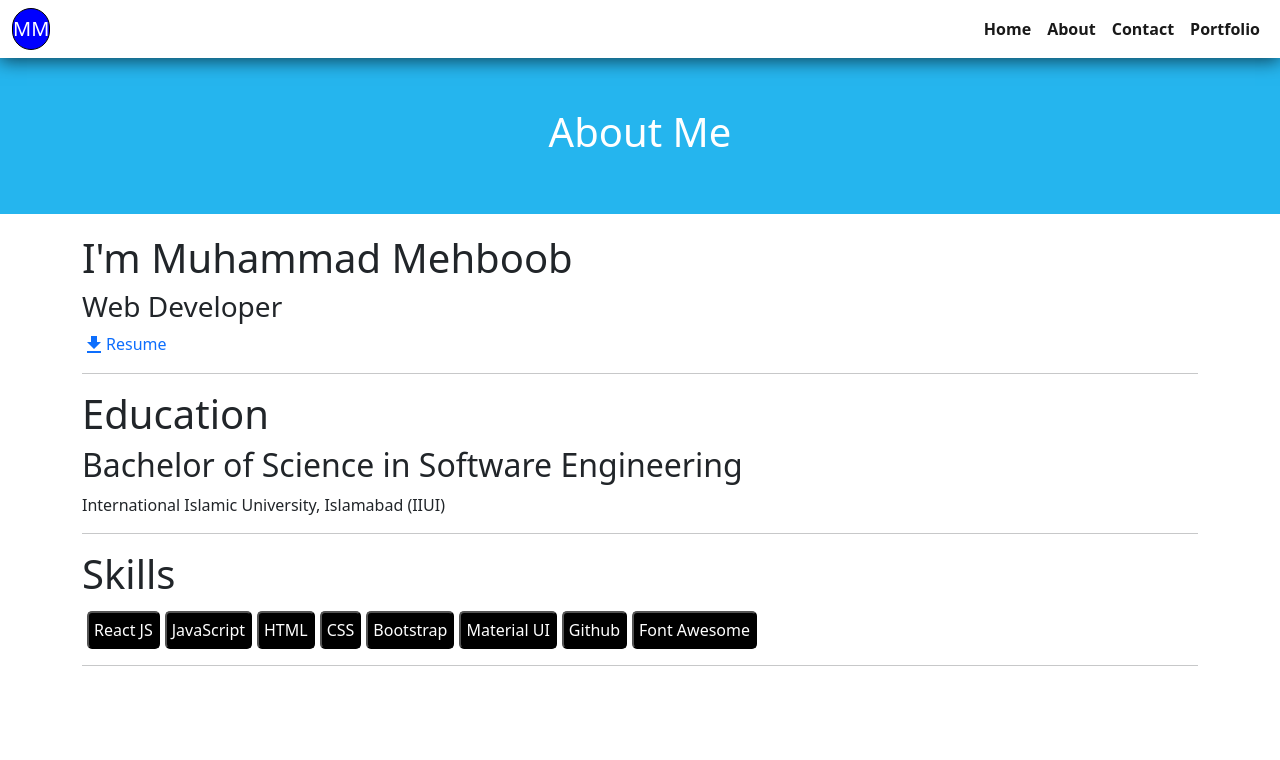
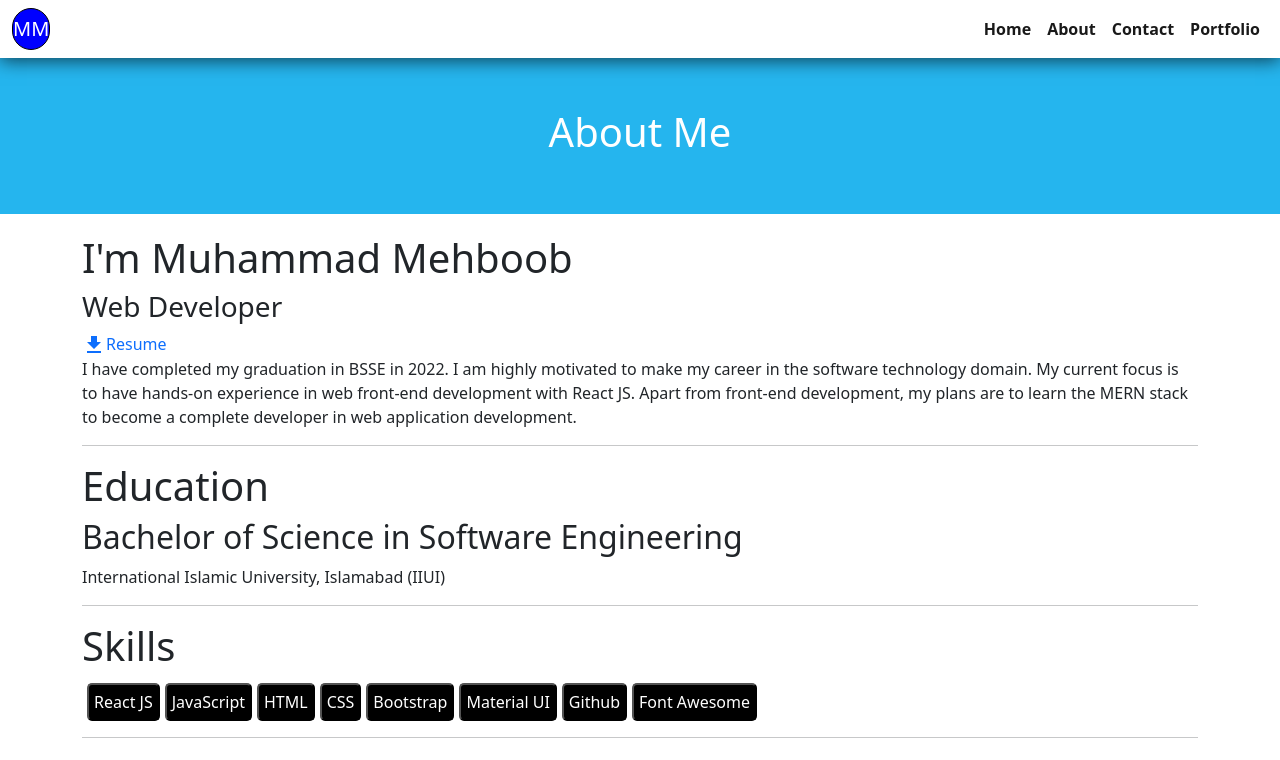
Before and after one commit to mehbooblilla/mehboobPortfolio, a React (Create React App) app: page /About in a window 1280 px wide. Shown: the top 760 px of the page. Built offline with nearby package versions, Linux system fonts and the light colour scheme.

Commit message:
modify about page

```diff
--- a/src/pages/About.jsx
+++ b/src/pages/About.jsx
@@ -2,7 +2,7 @@ import React from 'react'
 import '../Styles/About.css'
 import DownloadIcon from '@mui/icons-material/Download';
 import { Link } from 'react-router-dom';
-import resume from '../assets/Mehboob-Resume.pdf'
+import resume from '../assets/Mehboob.pdf'
 
 function About() {
     return (
@@ -18,6 +18,10 @@ function About() {
                 <h1>I'm Muhammad Mehboob</h1>
                 <h3>Web Developer</h3>
                 <Link className='downLink' to={resume} target="_blank" download><DownloadIcon />Resume</Link>
+                <p>I have completed my graduation in BSSE in 2022. I am highly motivated to make my career in the
+                    software technology domain. My current focus is to have hands-on experience in web front-end
+                    development with React JS. Apart from front-end development, my plans are to learn the MERN stack
+                    to become a complete developer in web application development.</p>
 
 
             </div>
--- a/src/pages/Portfolio.jsx
+++ b/src/pages/Portfolio.jsx
@@ -4,6 +4,7 @@ import gymImg from '../assets/gym.png'
 import pizzaImg from '../assets/pizza.png'
 import fypImg from '../assets/fyp.png'
 import { Link } from 'react-router-dom';
+const pizalink = 'https://pizamenu.netlify.app/'
 function Portfolio() {
     return (
         <>
```
Also changed, not shown: 1 other file (tests, documents, lock files or other folders).
